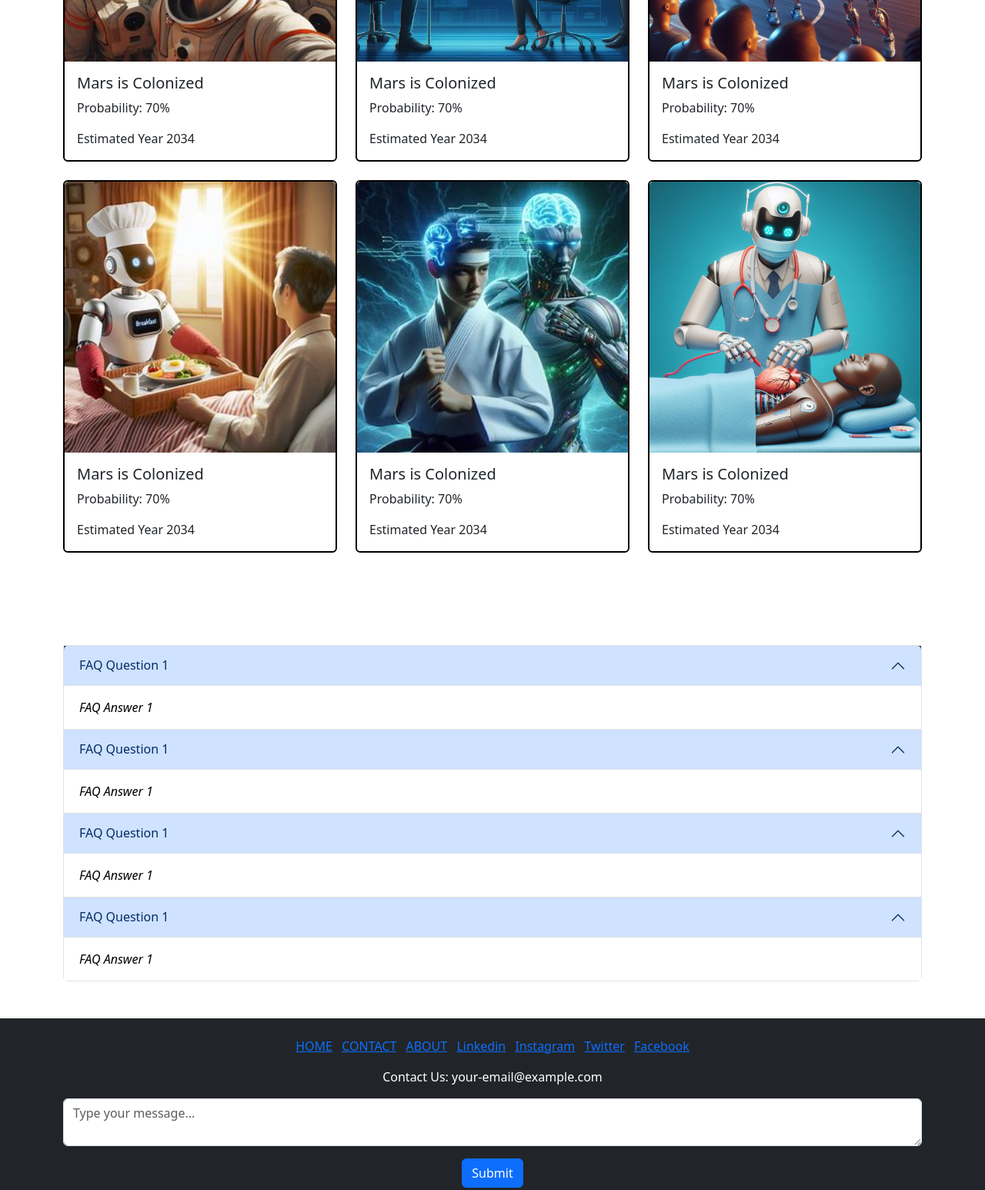
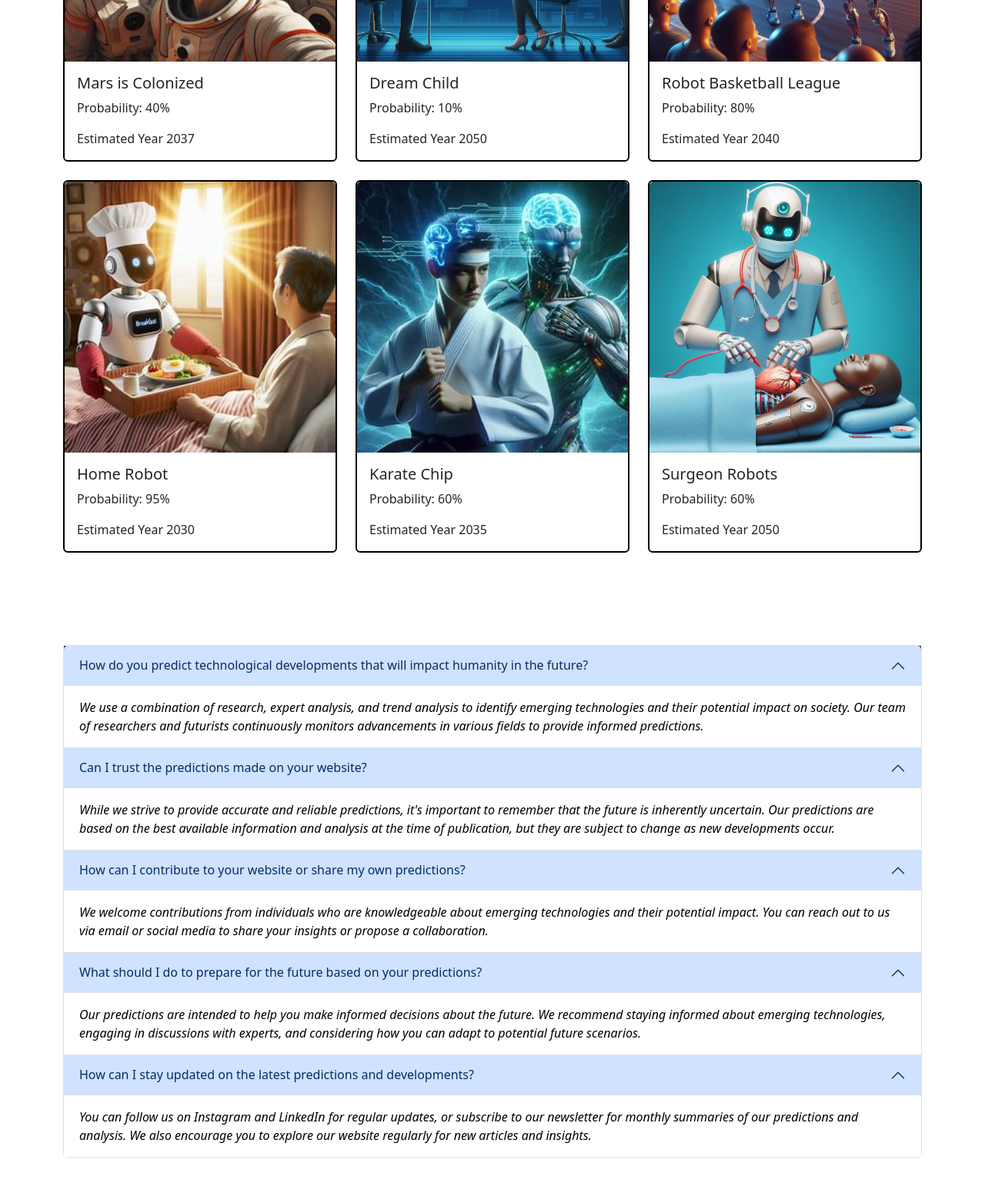
Before and after one commit to ondercool/GenAIwebsite, a plain HTML site: page index.html in a window 1280 px wide. Shown: the part 460-2006 px from the top of the page at 77% size. Drawn offline with nearby package versions, Linux system fonts and the light colour scheme.

Commit message:
page details &  prompts are written.

```diff
--- a/index.html
+++ b/index.html
@@ -48,8 +48,8 @@
                             <img src="content/images/mars-colonization.jpeg" class="card-img-top" alt="AI Image">
                             <div class="card-body">
                                 <h5 class="card-title">Mars is Colonized</h5>
-                                <p class="card-text">Probability: 70%</p>
-                                <p class="card-text">Estimated Year 2034</p>
+                                <p class="card-text">Probability: 40%</p>
+                                <p class="card-text">Estimated Year 2037</p>
                             </div>
                         </div>
                     </div>
@@ -57,9 +57,9 @@
                         <div class="card mb-4">
                             <img src="content/images/dream-child-negotiation.jpeg" class="card-img-top" alt="AI Image">
                             <div class="card-body">
-                                <h5 class="card-title">Mars is Colonized</h5>
-                                <p class="card-text">Probability: 70%</p>
-                                <p class="card-text">Estimated Year 2034</p>
+                                <h5 class="card-title">Dream Child</h5>
+                                <p class="card-text">Probability: 10%</p>
+                                <p class="card-text">Estimated Year 2050</p>
                             </div>
                         </div>
                     </div>
@@ -67,9 +67,9 @@
                       <div class="card mb-4">
                           <img src="content/images/basketball-robots.jpeg" class="card-img-top" alt="AI Image">
                           <div class="card-body">
-                              <h5 class="card-title">Mars is Colonized</h5>
-                              <p class="card-text">Probability: 70%</p>
-                              <p class="card-text">Estimated Year 2034</p>
+                              <h5 class="card-title">Robot Basketball League</h5>
+                              <p class="card-text">Probability: 80%</p>
+                              <p class="card-text">Estimated Year 2040</p>
                           </div>
                       </div>
                   </div>
@@ -84,9 +84,9 @@
                       <div class="card mb-4">
                           <img src="content/images/home-robot.jpeg" class="card-img-top" alt="AI Image">
                           <div class="card-body">
-                              <h5 class="card-title">Mars is Colonized</h5>
-                              <p class="card-text">Probability: 70%</p>
-                              <p class="card-text">Estimated Year 2034</p>
+                              <h5 class="card-title">Home Robot</h5>
+                              <p class="card-text">Probability: 95%</p>
+                              <p class="card-text">Estimated Year 2030</p>
                           </div>
                       </div>
                   </div>
@@ -94,9 +94,9 @@
                       <div class="card mb-4">
                           <img src="content/images/karate-human.jpeg" class="card-img-top" alt="AI Image">
                           <div class="card-body">
-                              <h5 class="card-title">Mars is Colonized</h5>
-                              <p class="card-text">Probability: 70%</p>
-                              <p class="card-text">Estimated Year 2034</p>
+                              <h5 class="card-title">Karate Chip</h5>
+                              <p class="card-text">Probability: 60%</p>
+                              <p class="card-text">Estimated Year 2035</p>
                           </div>
                       </div>
                   </div>
@@ -104,9 +104,9 @@
                       <div class="card mb-4">
                           <img src="content/images/surgeon-robot.jpeg" class="card-img-top" alt="AI Image">
                           <div class="card-body">
-                              <h5 class="card-title">Mars is Colonized</h5>
-                              <p class="card-text">Probability: 70%</p>
-                              <p class="card-text">Estimated Year 2034</p>
+                              <h5 class="card-title">Surgeon Robots</h5>
+                              <p class="card-text">Probability: 60%</p>
+                              <p class="card-text">Estimated Year 2050</p>
                           </div>
                       </div>
                   </div>
@@ -121,50 +121,73 @@
         <div class="accordion-item">
           <h2 class="accordion-header" id="headingOne">
             <button class="accordion-button" type="button" data-bs-toggle="collapse" data-bs-target="#collapseOne" aria-expanded="true" aria-controls="collapseOne">
-              FAQ Question 1
+              How do you predict technological developments that will impact humanity in the future?
             </button>
           </h2>
           <div id="collapseOne" class="accordion-collapse collapse show" aria-labelledby="headingOne" data-bs-parent="#accordionExample">
             <div class="accordion-body">
-              FAQ Answer 1
+              We use a combination of research, expert analysis,
+              and trend analysis to identify emerging technologies
+              and their potential impact on society.
+              Our team of researchers and futurists continuously monitors advancements in various fields to provide informed predictions.
             </div>
           </div>
         </div>
         <div class="accordion-item">
             <h2 class="accordion-header" id="headingOne">
               <button class="accordion-button" type="button" data-bs-toggle="collapse" data-bs-target="#collapseOne" aria-expanded="true" aria-controls="collapseOne">
-                FAQ Question 1
+                Can I trust the predictions made on your website?
               </button>
             </h2>
             <div id="collapseOne" class="accordion-collapse collapse show" aria-labelledby="headingOne" data-bs-parent="#accordionExample">
               <div class="accordion-body">
-                FAQ Answer 1
+                While we strive to provide accurate and reliable predictions,
+                it's important to remember that the future is inherently uncertain.
+                Our predictions are based on the best available information and analysis at the time of publication,
+                but they are subject to change as new developments occur.
               </div>
             </div>
           </div>
         <div class="accordion-item">
             <h2 class="accordion-header" id="headingOne">
               <button class="accordion-button" type="button" data-bs-toggle="collapse" data-bs-target="#collapseOne" aria-expanded="true" aria-controls="collapseOne">
-                FAQ Question 1
+                How can I contribute to your website or share my own predictions?
               </button>
             </h2>
             <div id="collapseOne" class="accordion-collapse collapse show" aria-labelledby="headingOne" data-bs-parent="#accordionExample">
               <div class="accordion-body">
-                FAQ Answer 1
+                We welcome contributions from individuals who are knowledgeable about emerging technologies and their potential impact.
+                You can reach out to us via email or social media to share your insights or propose a collaboration.
               </div>
             </div>
         </div>
         <div class="accordion-item">
             <h2 class="accordion-header" id="headingOne">
               <button class="accordion-button" type="button" data-bs-toggle="collapse" data-bs-target="#collapseOne" aria-expanded="true" aria-controls="collapseOne">
-                FAQ Question 1
+                What should I do to prepare for the future based on your predictions?
               </button>
             </h2>
             <div id="collapseOne" class="accordion-collapse collapse show" aria-labelledby="headingOne" data-bs-parent="#accordionExample">
               <div class="accordion-body">
-                FAQ Answer 1
+                Our predictions are intended to help you make informed decisions about the future.
+                We recommend staying informed about emerging technologies, engaging in discussions with experts,
+                and considering how you can adapt to potential future scenarios.
               </div>
             </div>
+        </div>
+        <div class="accordion-item">
+          <h2 class="accordion-header" id="headingOne">
+            <button class="accordion-button" type="button" data-bs-toggle="collapse" data-bs-target="#collapseOne" aria-expanded="true" aria-controls="collapseOne">
+              How can I stay updated on the latest predictions and developments?
+            </button>
+          </h2>
+          <div id="collapseOne" class="accordion-collapse collapse show" aria-labelledby="headingOne" data-bs-parent="#accordionExample">
+            <div class="accordion-body">
+              You can follow us on Instagram and LinkedIn for regular updates,
+              or subscribe to our newsletter for monthly summaries of our predictions and analysis.
+               We also encourage you to explore our website regularly for new articles and insights.
+            </div>
+          </div>
         </div>
         <!-- Repeat the above accordion-item for other FAQ questions and answers -->
       </div>
```
Also changed, not shown: content_prompts/text_prompts.txt.
